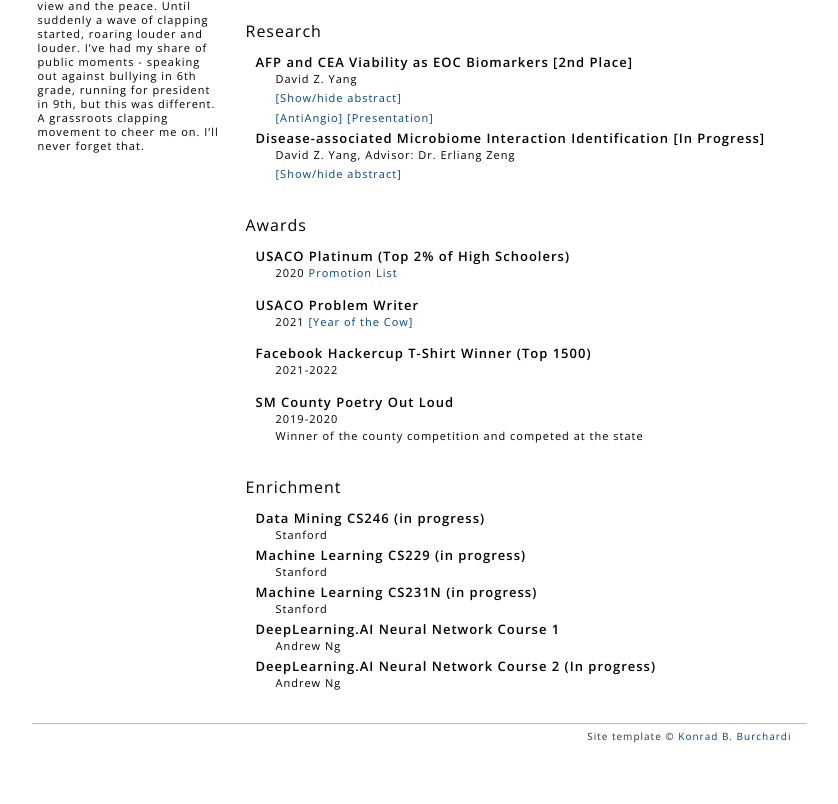
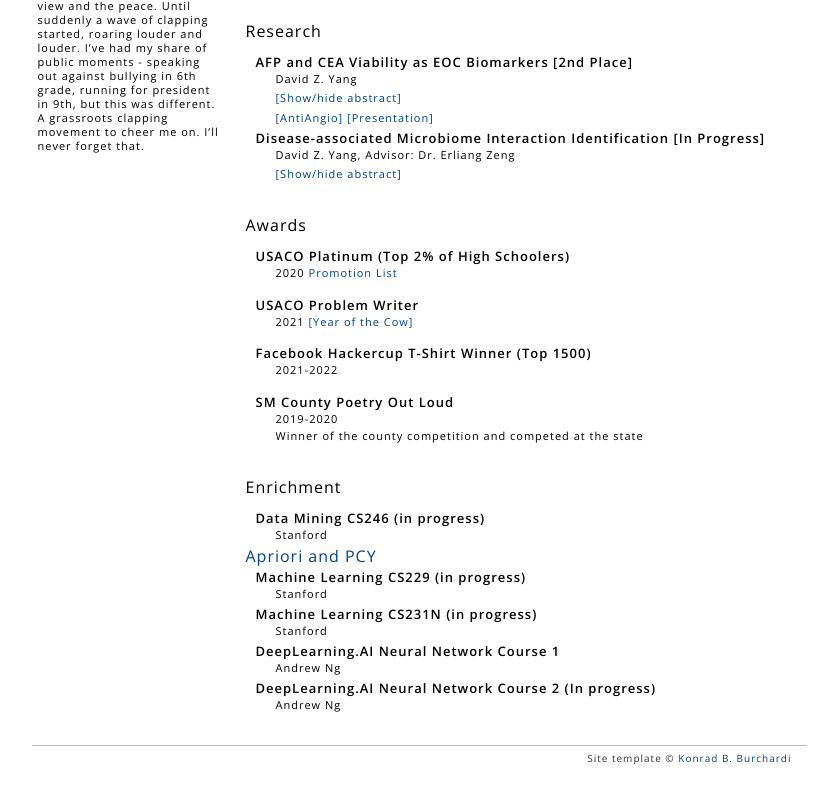
Before and after one commit to ShiftyBlock/davidzyang, a plain HTML site: page index.html in a window 1280 px wide. Shown: the part 577-1381 px from the top of the page, without its empty margins (221-1059 px from the left). Drawn offline with nearby package versions, Linux system fonts and the light colour scheme.

Commit message:
add pcy notes

```diff
--- a/index.html
+++ b/index.html
@@ -349,6 +349,7 @@ p.b{
 
 <p class = "a">Data Mining CS246 (in progress)</p>
 <p class = "b">Stanford</p>
+<a href="/teaching.pdf">Apriori and PCY</a></p>
 <p class = "a">Machine Learning CS229 (in progress)</p>
 <p class = "b"> Stanford </p>
 <p class = "a">Machine Learning CS231N (in progress)</p>
```
Also changed, not shown: 2 other files.
